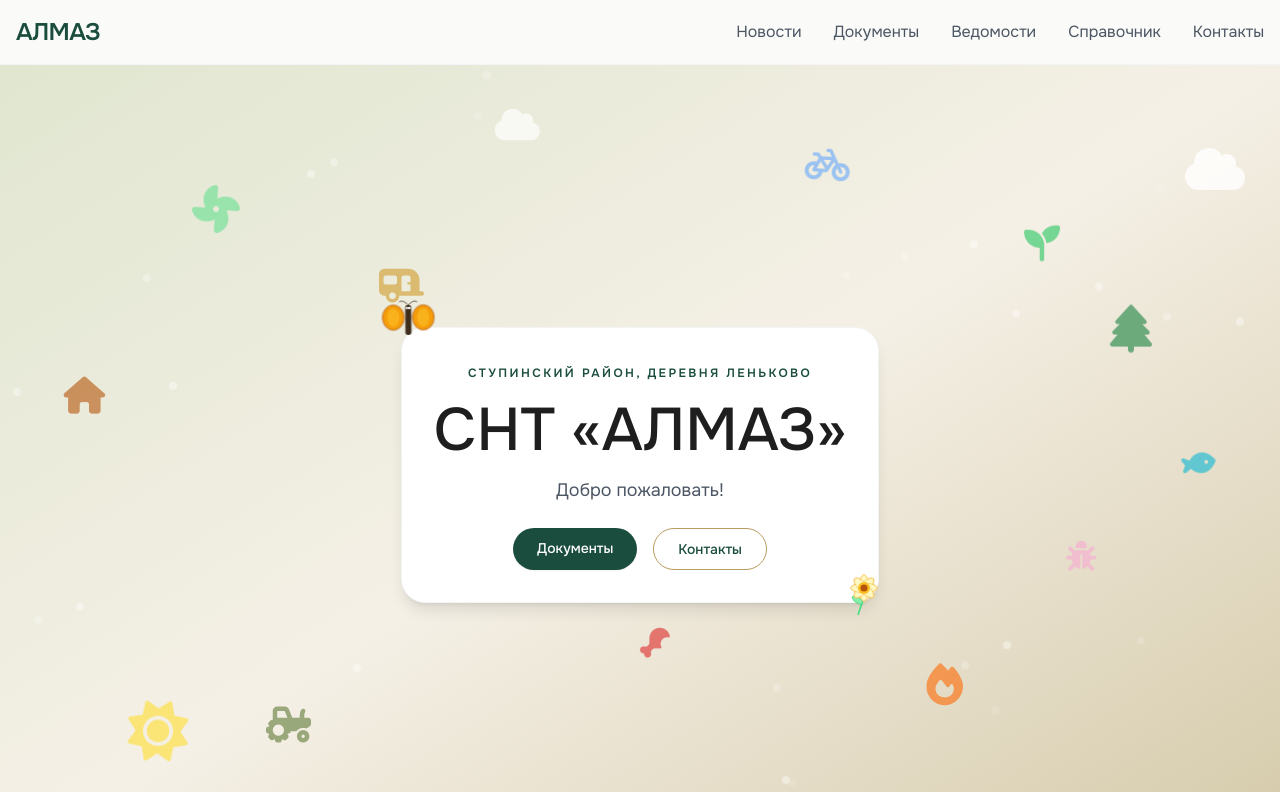
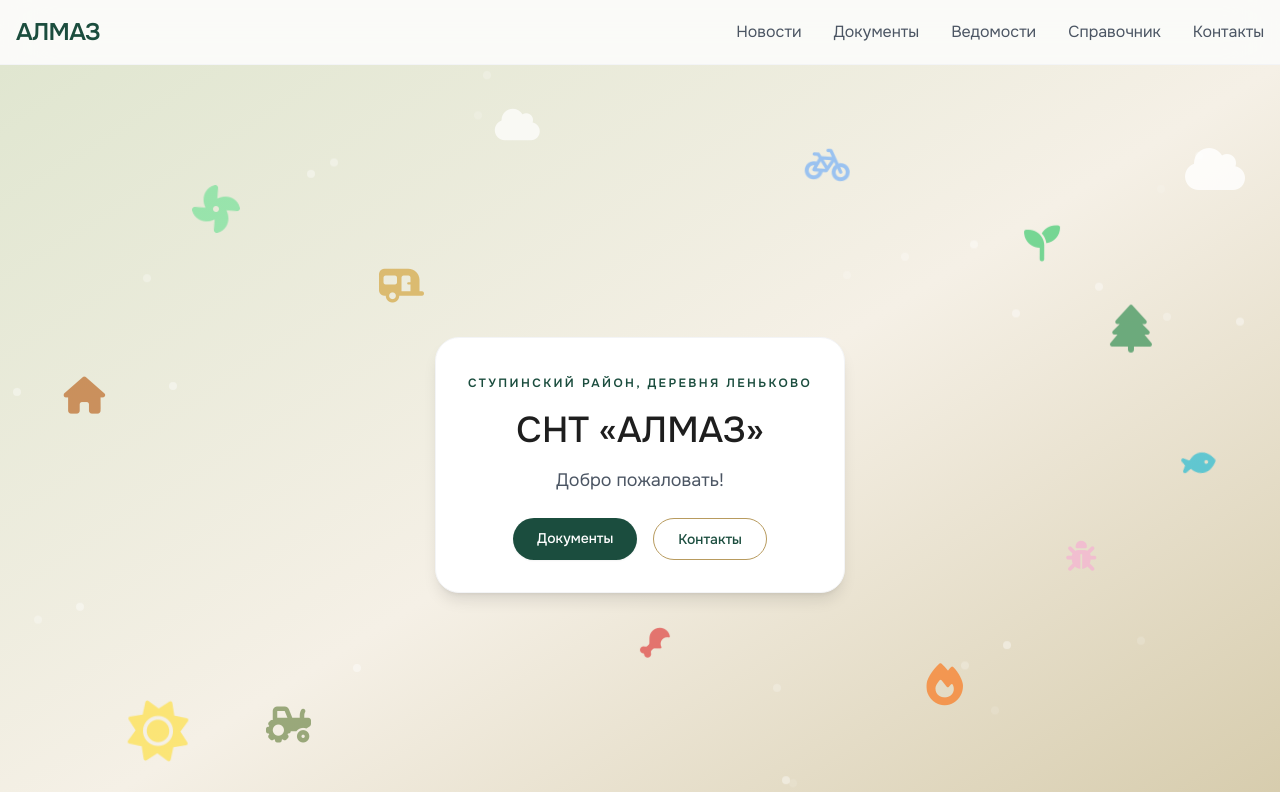
Before and after one commit to rawcam/almaz-snt, a Next.js app: page /almaz-snt/ in a window 1280 px wide. Shown: the top 792 px of the page. Built offline with nearby package versions, Linux system fonts and the light colour scheme.

Commit message:
Update index.js

```diff
--- a/src/pages/index.js
+++ b/src/pages/index.js
@@ -5,8 +5,6 @@ import GardenerHub from '../components/GardenerHub'
 import FinancialOverview from '../components/FinancialOverview'
 import WeatherWidgets from '../components/WeatherWidgets'
 import NewsCard from '../components/NewsCard'
-import ButterflySVG from '../components/ButterflySVG'
-import DaisySVG from '../components/DaisySVG'
 import { motion } from 'framer-motion'
 
 export default function Home() {
@@ -21,30 +19,12 @@ export default function Home() {
             initial={{ opacity: 0, y: 40 }}
             animate={{ opacity: 1, y: 0 }}
             transition={{ duration: 1 }}
-            className="relative max-w-xl bg-white rounded-3xl p-8 shadow-lg border border-gray-100 text-center mx-auto"
+            className="max-w-xl bg-white rounded-3xl p-8 shadow-lg border border-gray-100 text-center mx-auto"
           >
-            {/* Бабочка в левом верхнем углу */}
-            <motion.div
-              className="absolute -top-6 -left-6"
-              animate={{ y: [0, -8, 0], x: [0, 4, -2, 0], rotate: [0, 8, -6, 0] }}
-              transition={{ duration: 4, repeat: Infinity, ease: 'easeInOut' }}
-            >
-              <ButterflySVG />
-            </motion.div>
-
-            {/* Ромашка в правом нижнем углу */}
-            <motion.div
-              className="absolute -bottom-4 -right-4"
-              animate={{ rotate: [0, 10, -10, 0] }}
-              transition={{ duration: 6, repeat: Infinity, ease: 'easeInOut' }}
-            >
-              <DaisySVG />
-            </motion.div>
-
             <span className="text-xs font-semibold uppercase tracking-[0.2em] text-green-deep">
               Ступинский район, деревня Леньково
             </span>
-            <h1 className="text-5xl md:text-6xl font-medium mt-4 leading-tight text-dark">
+            <h1 className="text-3xl md:text-4xl font-medium mt-4 leading-tight text-dark">
               СНТ «АЛМАЗ»
             </h1>
             <p className="text-lg text-gray-600 mt-4 max-w-md mx-auto">
```
